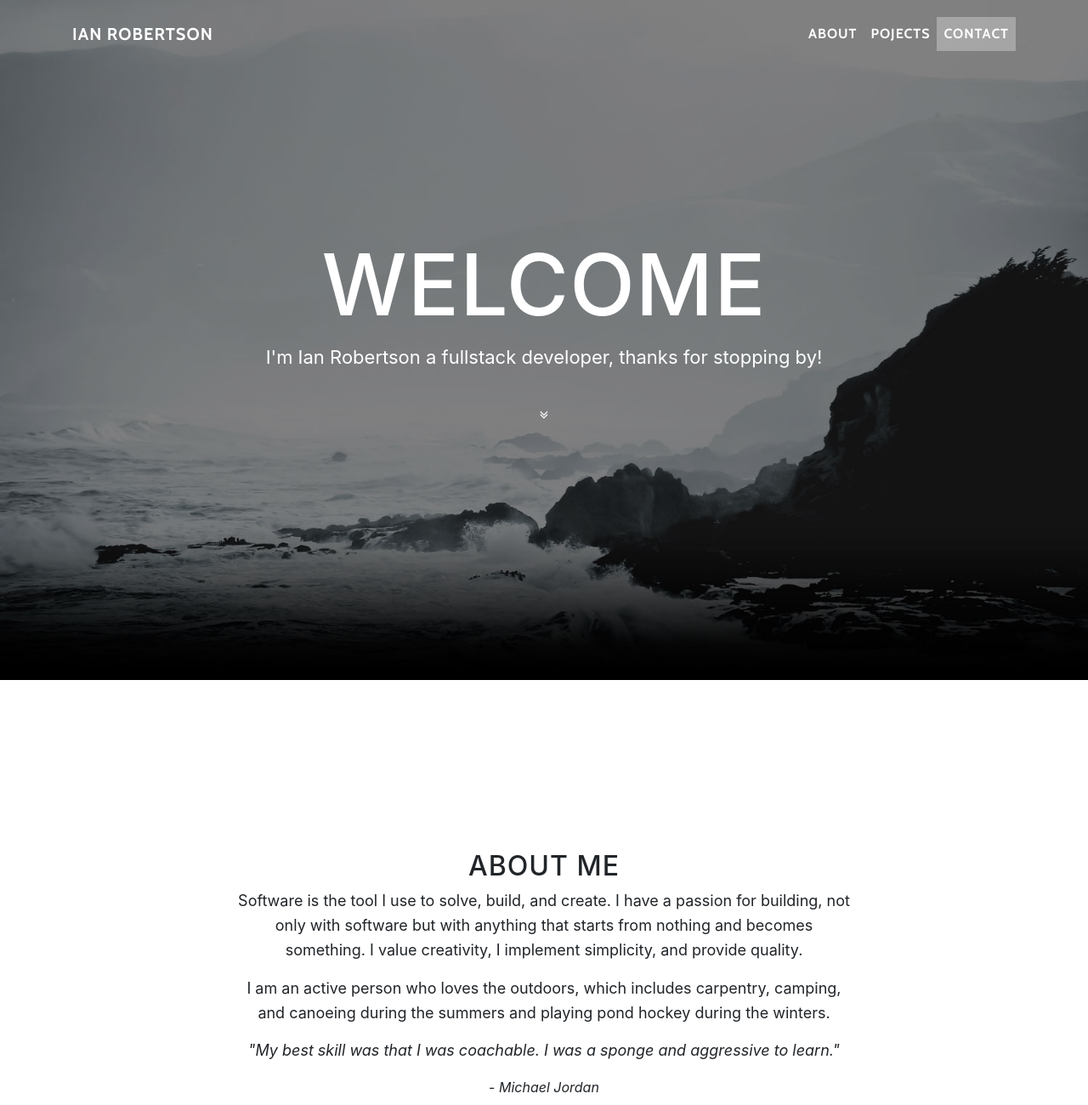
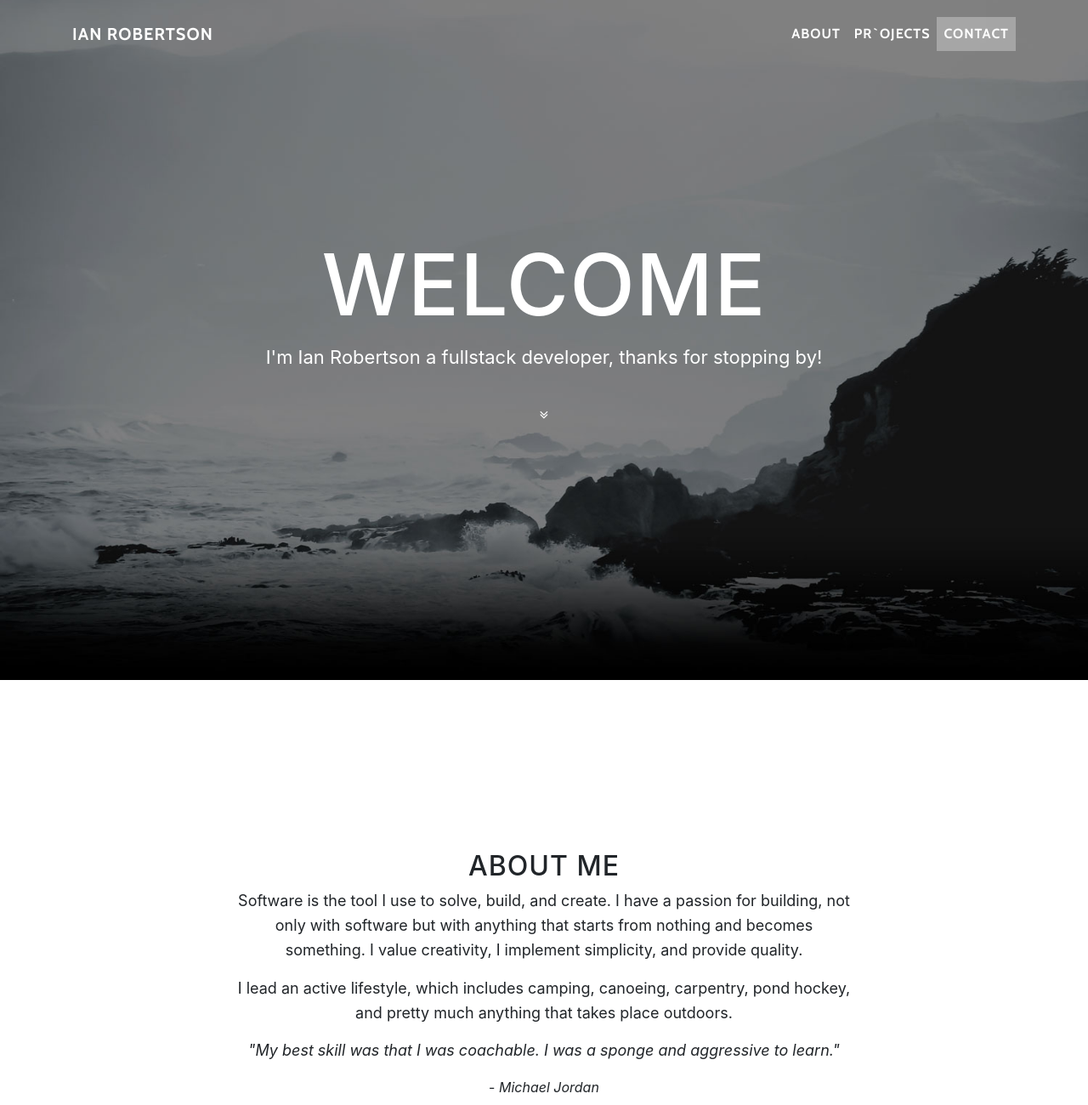
Before and after one commit to robe0809/robe0809.github.io, a website with bundled scripts: page index.html in a window 1280 px wide. Shown: the top 1300 px of the page at 85% size. Built offline with nearby package versions, Linux system fonts and the light colour scheme.

Commit message:
typo fixed

```diff
--- a/index.html
+++ b/index.html
@@ -40,7 +40,7 @@
             <a class="nav-link js-scroll-trigger" href="#about">About</a>
           </li>
           <li class="nav-item">
-            <a class="nav-link js-scroll-trigger" href="#download">Pojects</a>
+            <a class="nav-link js-scroll-trigger" href="#download">Pr`ojects</a>
           </li>
           <li class="nav-item">
             <a class="nav-link js-scroll-trigger" href="#contact">Contact</a>
@@ -78,8 +78,8 @@
             that starts from nothing and becomes something. I value creativity, I implement simplicity, and provide quality.
           </p>
           <p>
-            I am an active person who loves the outdoors, which includes carpentry, camping, and canoeing during the summers and playing pond hockey during the
-            winters.
+            I lead an active lifestyle, which includes camping, canoeing, carpentry, pond hockey, and pretty much anything that takes place outdoors.
+
           </p>
           <p>
             <i>"My best skill was that I was coachable. I was a sponge and aggressive to learn."</i>
```
